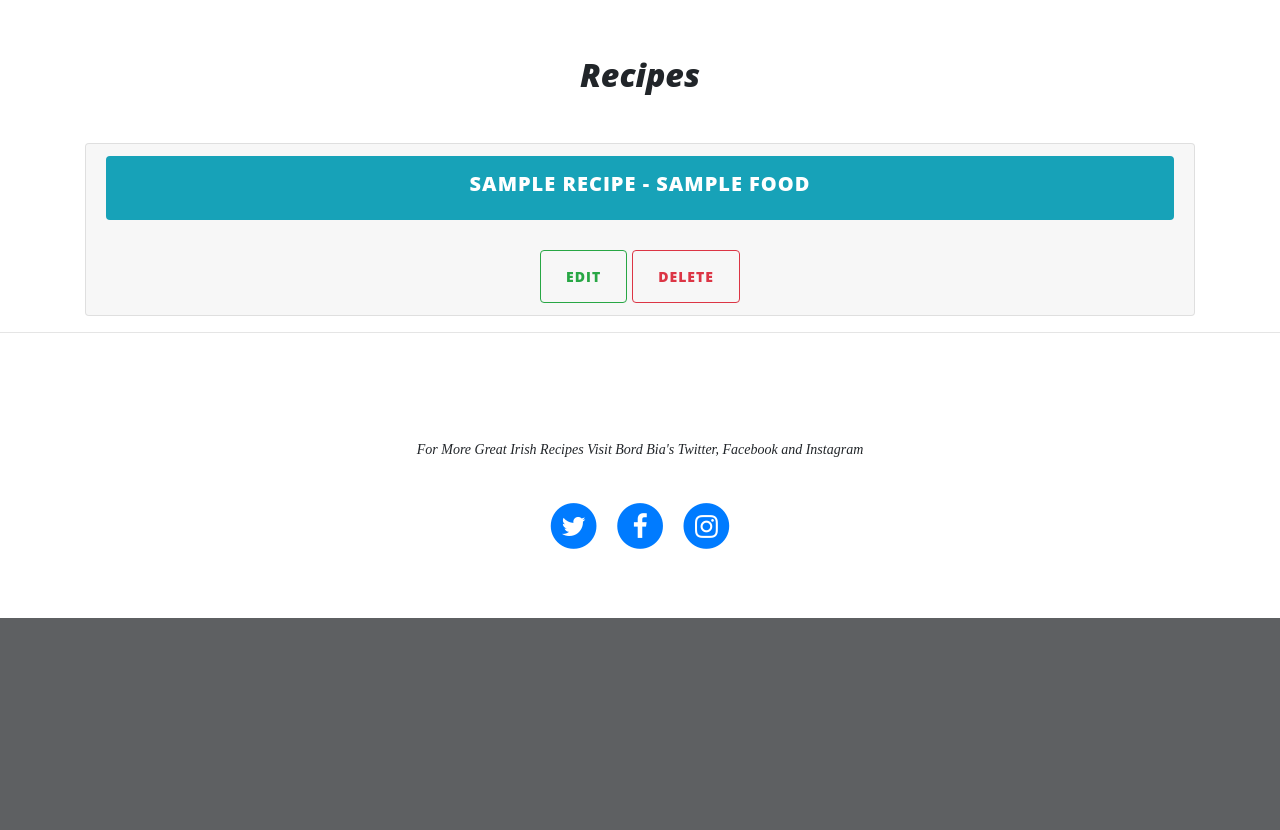
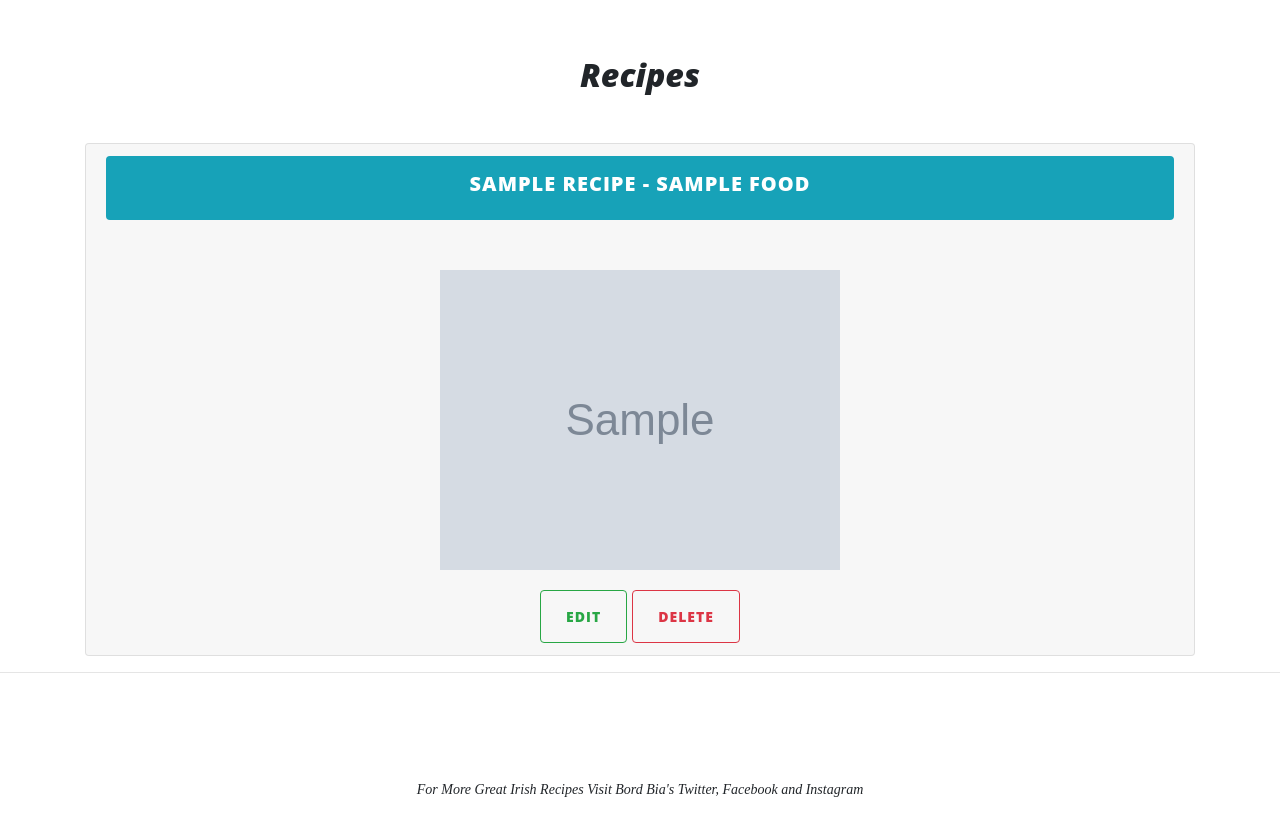
Before and after one commit to Declan446/irish-recipes, a Flask app: page /recipes in a window 1280 px wide. Shown: the part 536-1366 px from the top of the page. Before the commit the page ends 1154 px from the top, so only its background shows below. Run offline with Flask 2, Linux system fonts and the light colour scheme; grey boxes marked "Sample" are stand-in pictures; a database or web service that is not in the repository returns one stand-in record (values such as "Sample title"); some libraries are stand-ins or nearby versions.

Commit message:
changed the display of the accordion on the recipes pages.the image is now display before the accordion is clicked

```diff
--- a/templates/recipes.html
+++ b/templates/recipes.html
@@ -11,16 +11,18 @@
                   <h5><strong>{{recipe.dish_name}}</strong> - {{recipe.food}}</h5>
         </button><br>
 
+        <div class="card-body text-center">
+            <span>
+                    <img class="img-fluid" src="{{ recipe.image }}">
+            </span>
+        </div>
+
         <a href="{{url_for('edit_recipe', recipe_id=recipe._id)}}"><button type="button" class="btn btn-outline-success btn-sm rounded">Edit</button></a>
         <a href="{{url_for('delete_recipe', recipe_id=recipe._id)}}"><button type="button" class="btn btn-outline-danger btn-sm rounded">Delete</button></a>
     </div>
 
     <div id="collapse{{ recipe._id }}" class="collapse" aria-labelledby="headingOne" data-parent="#accordionExample">
-        <div class="card-body text-center">
-            <span>
-                    <img class="img-fluid" src="{{ recipe.image }}">
-            </span>
-        </div>
+
 
         <div class="card-body">
                 <span>
```
